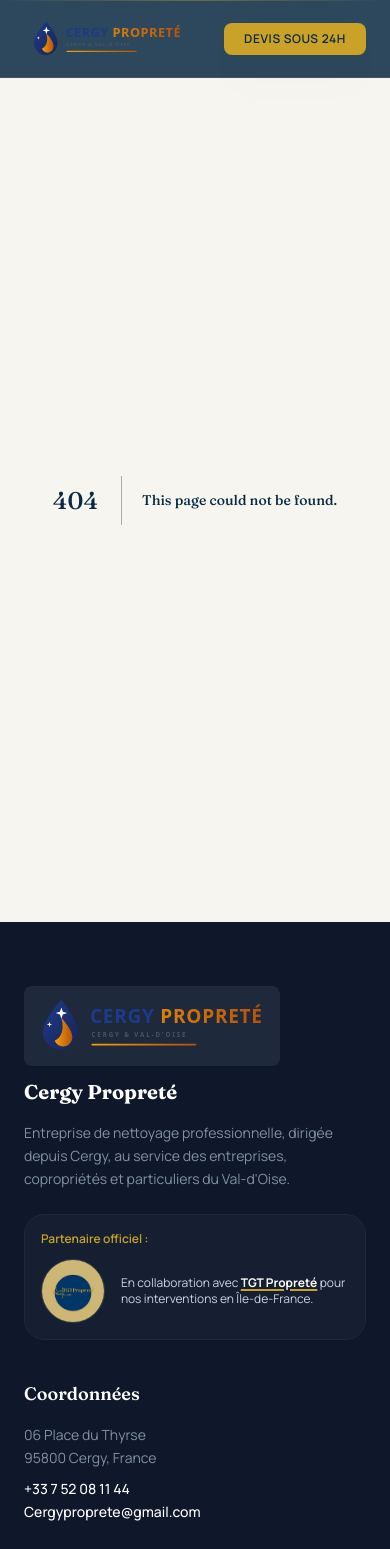
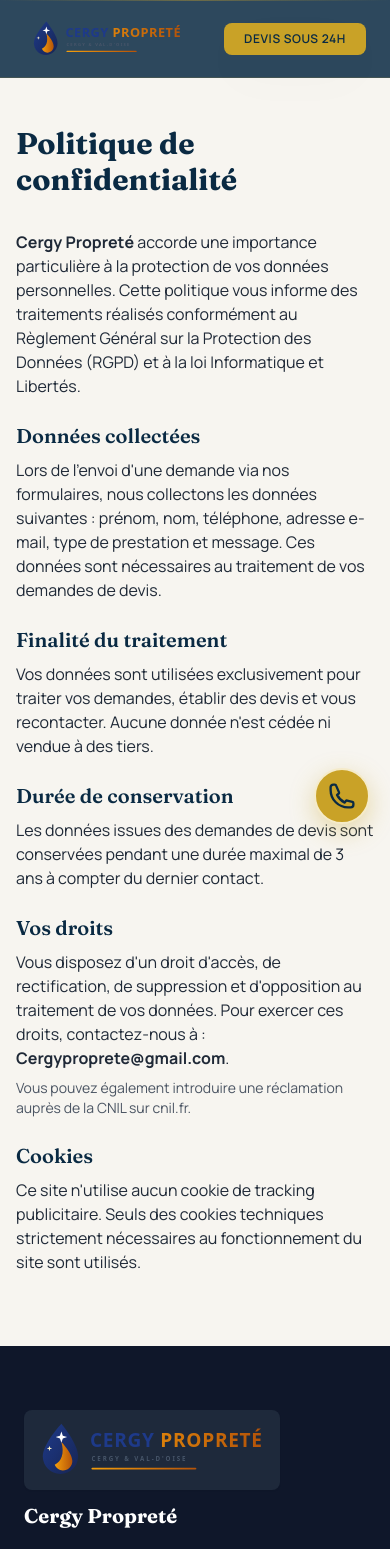
Before and after one commit to ammoucheravah0-lab/Cergy-proprete-95, a Next.js app: page /politique-de-confidentialite in a window 390 px wide. Before the commit this address had no page. Shown: the top 1549 px of the page. Built offline with nearby package versions, Linux system fonts and the light colour scheme.

Commit message:
Ajout mentions légales et bouton appel mobile

```diff
--- a/app/layout.tsx
+++ b/app/layout.tsx
@@ -3,6 +3,7 @@ import { Fraunces, Manrope } from "next/font/google";
 import "./globals.css";
 import Header from "@/components/Header";
 import Footer from "@/components/Footer";
+import CallButton from "@/components/CallButton";
 import { buildLocalBusinessSchema } from "@/lib/schema";
 
 const fraunces = Fraunces({
@@ -19,11 +20,6 @@ const manrope = Manrope({
   display: "swap",
 });
 
-// ---------------------------------------------------------------
-// METADATA GLOBALE (par défaut). Chaque page peut la surcharger
-// via son propre `export const metadata` — voir app/page.tsx et
-// app/nettoyage-cergy/page.tsx pour des exemples ciblés SEO local.
-// ---------------------------------------------------------------
 export const metadata: Metadata = {
   metadataBase: new URL("https://nettoyage-cergy.fr"),
   title: {
@@ -53,7 +49,7 @@ export const metadata: Metadata = {
       "Nettoyage professionnel pour entreprises, copropriétés et particuliers à Cergy et dans tout le Val-d'Oise. Devis gratuit, intervention rapide.",
     images: [
       {
-        url: "/og-image.jpg", // TODO: voir stratégie d'images plus bas (1200x630)
+        url: "/og-image.jpg",
         width: 1200,
         height: 630,
         alt: "Équipe Cergy Propreté intervenant à Cergy, Val-d'Oise",
@@ -66,7 +62,6 @@ export const metadata: Metadata = {
     googleBot: { index: true, follow: true },
   },
   verification: {
-    // TODO: coller ton code de vérification Google Search Console
     google: "TODO-google-site-verification-code",
   },
 };
@@ -83,7 +78,6 @@ export default function RootLayout({
       <body
         className={`${fraunces.variable} ${manrope.variable} bg-ivory-50 font-sans text-slate-700 antialiased`}
       >
-        {/* Données structurées globales CleaningService (LocalBusiness) */}
         <script
           type="application/ld+json"
           dangerouslySetInnerHTML={{ __html: JSON.stringify(localBusinessSchema) }}
@@ -91,6 +85,7 @@ export default function RootLayout({
         <Header />
         <main>{children}</main>
         <Footer />
+        <CallButton />
       </body>
     </html>
   );
--- /dev/null
+++ b/app/mentions-legales/page.tsx
@@ -0,0 +1,42 @@
+import React from 'react';
+
+export default function MentionsLegales() {
+  return (
+    <main className="max-w-4xl mx-auto px-4 py-12 text-gray-800">
+      <h1 className="text-3xl font-bold mb-8">Mentions Légales</h1>
+
+      <section className="mb-6">
+        <h2 className="text-xl font-semibold mb-2">Éditeur du site</h2>
+        <p><strong>Dénomination :</strong> Cergy Propreté</p>
+        <p><strong>Adresse :</strong> 06 Place du Thyrse, 95800 Cergy, France</p>
+        <p><strong>Téléphone :</strong> +33 7 52 08 11 44</p>
+        <p><strong>Email :</strong> Cergyproprete@gmail.com</p>
+      </section>
+
+      <section className="mb-6">
+        <h2 className="text-xl font-semibold mb-2">Directeur de la publication</h2>
+        <p>Rabah Ammouche</p>
+      </section>
+
+      <section className="mb-6">
+        <h2 className="text-xl font-semibold mb-2">Hébergement</h2>
+        <p>Le site est hébergé par <strong>Vercel Inc.</strong></p>
+        <p>Site web : vercel.com</p>
+      </section>
+
+      <section className="mb-6">
+        <h2 className="text-xl font-semibold mb-2">Propriété intellectuelle</h2>
+        <p>
+          L'ensemble des contenus présents sur ce site est la propriété exclusive de Cergy Propreté, sauf mention contraire. Toute reproduction sans autorisation écrite préalable est strictement interdite.
+        </p>
+      </section>
+
+      <section className="mb-6">
+        <h2 className="text-xl font-semibold mb-2">Données personnelles (RGPD)</h2>
+        <p>
+          Les informations collectées via le formulaire de contact sont destinées au traitement de vos demandes. Conformément au RGPD, vous bénéficiez d'un droit d'accès, de rectification et de suppression de vos données en écrivant à : Cergyproprete@gmail.com.
+        </p>
+      </section>
+    </main>
+  );
+}
--- /dev/null
+++ b/app/politique-de-confidentialite/page.tsx
@@ -0,0 +1,51 @@
+import React from 'react';
+
+export default function PolitiqueConfidentialite() {
+  return (
+    <main className="max-w-4xl mx-auto px-4 py-12 text-gray-800">
+      <h1 className="text-3xl font-bold mb-8">Politique de confidentialité</h1>
+
+      <p className="mb-6">
+        <strong>Cergy Propreté</strong> accorde une importance particulière à la protection de vos données personnelles. Cette politique vous informe des traitements réalisés conformément au Règlement Général sur la Protection des Données (RGPD) et à la loi Informatique et Libertés.
+      </p>
+
+      <section className="mb-6">
+        <h2 className="text-xl font-semibold mb-2">Données collectées</h2>
+        <p>
+          Lors de l'envoi d'une demande via nos formulaires, nous collectons les données suivantes : prénom, nom, téléphone, adresse e-mail, type de prestation et message. Ces données sont nécessaires au traitement de vos demandes de devis.
+        </p>
+      </section>
+
+      <section className="mb-6">
+        <h2 className="text-xl font-semibold mb-2">Finalité du traitement</h2>
+        <p>
+          Vos données sont utilisées exclusivement pour traiter vos demandes, établir des devis et vous recontacter. Aucune donnée n'est cédée ni vendue à des tiers.
+        </p>
+      </section>
+
+      <section className="mb-6">
+        <h2 className="text-xl font-semibold mb-2">Durée de conservation</h2>
+        <p>
+          Les données issues des demandes de devis sont conservées pendant une durée maximal de 3 ans à compter du dernier contact.
+        </p>
+      </section>
+
+      <section className="mb-6">
+        <h2 className="text-xl font-semibold mb-2">Vos droits</h2>
+        <p>
+          Vous disposez d'un droit d'accès, de rectification, de suppression et d'opposition au traitement de vos données. Pour exercer ces droits, contactez-nous à : <strong>Cergyproprete@gmail.com</strong>.
+        </p>
+        <p className="mt-2 text-sm text-gray-600">
+          Vous pouvez également introduire une réclamation auprès de la CNIL sur cnil.fr.
+        </p>
+      </section>
+
+      <section className="mb-6">
+        <h2 className="text-xl font-semibold mb-2">Cookies</h2>
+        <p>
+          Ce site n'utilise aucun cookie de tracking publicitaire. Seuls des cookies techniques strictement nécessaires au fonctionnement du site sont utilisés.
+        </p>
+      </section>
+    </main>
+  );
+}
--- /dev/null
+++ b/components/CallButton.tsx
@@ -0,0 +1,27 @@
+import React from "react";
+
+export default function CallButton() {
+  return (
+    <a
+      href="tel:+33752081144"
+      aria-label="Appeler Cergy Propreté"
+      title="Appeler Cergy Propreté"
+      className="fixed bottom-5 right-5 z-50 flex h-14 w-14 items-center justify-center rounded-full border-2 border-brass-100 bg-brass-500 text-navy-950 shadow-[0_8px_24px_rgba(201,162,39,0.35)] transition-all duration-300 hover:scale-110 hover:bg-brass-400 hover:shadow-[0_10px_30px_rgba(201,162,39,0.55)] hover:ring-4 hover:ring-brass-500/20 active:scale-95"
+    >
+      <svg
+        xmlns="http://www.w3.org/2000/svg"
+        fill="none"
+        viewBox="0 0 24 24"
+        strokeWidth={2}
+        stroke="currentColor"
+        className="w-7 h-7"
+      >
+        <path
+          strokeLinecap="round"
+          strokeLinejoin="round"
+          d="M2.25 6.75c0 8.284 6.716 15 15 15h2.25a2.25 2.25 0 002.25-2.25v-1.372c0-.516-.351-.966-.852-1.091l-4.423-1.106c-.44-.11-.902.055-1.173.417l-.97 1.293c-2.828-1.411-5.181-3.764-6.592-6.592l1.293-.97c.362-.271.527-.734.417-1.173L6.963 3.102a1.125 1.125 0 00-1.091-.852H4.5A2.25 2.25 0 002.25 4.5v2.25z"
+        />
+      </svg>
+    </a>
+  );
+}
--- a/components/Footer.tsx
+++ b/components/Footer.tsx
@@ -116,10 +116,11 @@ export default function Footer() {
         <div>
           <h3 className="mb-4 font-display text-lg font-semibold text-white">Liens utiles</h3>
           <ul className="space-y-2 text-sm text-slate-400">
-            <li><Link href="/nettoyage-cergy" className="hover:text-[#C9A227] transition-colors">Nettoyage à Cergy</Link></li>
+            <li><Link href="/#zones" className="hover:text-[#C9A227] transition-colors">Zones d'intervention</Link></li>
             <li><Link href="/#services" className="hover:text-[#C9A227] transition-colors">Nos services</Link></li>
             <li><Link href="/#devis" className="hover:text-[#C9A227] transition-colors">Demander un devis</Link></li>
             <li><Link href="/mentions-legales" className="hover:text-[#C9A227] transition-colors">Mentions légales</Link></li>
+            <li><Link href="/politique-de-confidentialite" className="hover:text-[#C9A227] transition-colors">Politique de confidentialité</Link></li>
             {/* TODO: créer /mentions-legales et /politique-de-confidentialite (obligatoire RGPD) */}
           </ul>
         </div>
```
